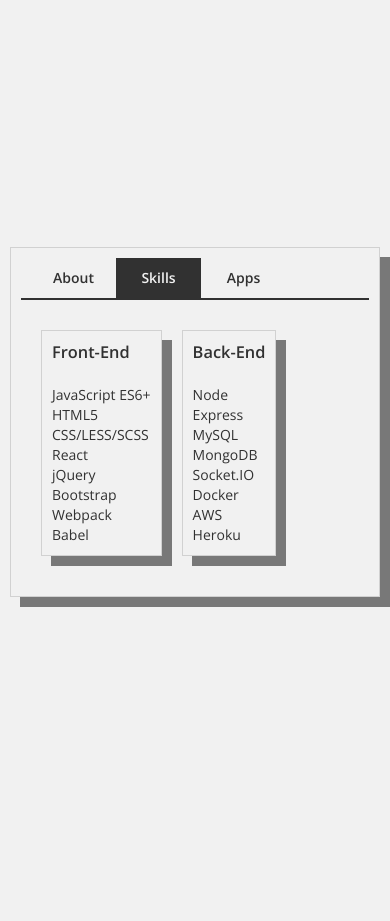
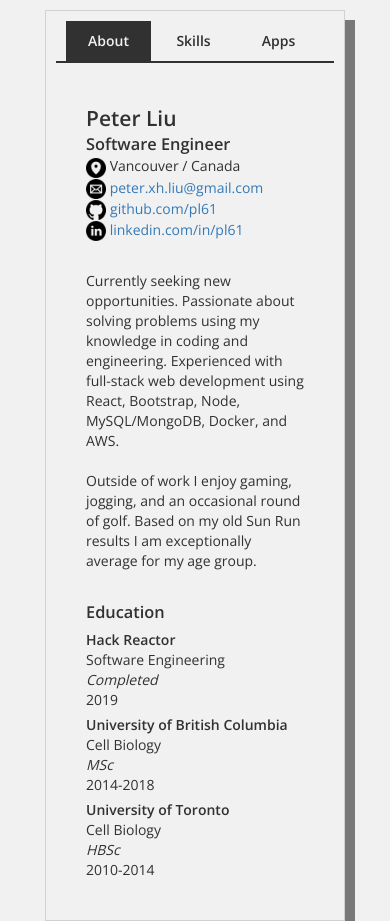
Before and after one commit to pl61/mywebsite, a React app: page / in a window 390 px wide. Before the commit the page ends 844 px from the top, so only its background shows below. Built offline with nearby package versions, Linux system fonts and the light colour scheme.

Commit message:
fixed responsiveness added content for about/skills

```diff
--- a/src/components/App.jsx
+++ b/src/components/App.jsx
@@ -6,14 +6,14 @@
 import Apps from './pages/Apps.jsx';
 
 const App = () => {
-  const [activeItem, setActiveItem] = useState('skills-item');
+  const [activeItem, setActiveItem] = useState('item-about');
 
   const selectContent = (selected) => {
-    if (selected === 'about-item') {
+    if (selected === 'item-about') {
       return <About/>;
-    } else if (selected === 'skills-item') {
+    } else if (selected === 'item-skills') {
       return <Skills/>;
-    } else if (selected === 'apps-item') {
+    } else if (selected === 'item-apps') {
       return <Apps/>;
     }
   }
@@ -32,7 +32,7 @@
   });
 
   return (
-    <div style={{height:'100%'}}>
+    <div>
       <Navbar activeItem={activeItem} setActiveItem={setActiveItem}/>
       {selectContent(activeItem)}
     </div>
--- a/src/components/Navbar.jsx
+++ b/src/components/Navbar.jsx
@@ -2,9 +2,9 @@
 
 const Navbar = ({ activeItem, setActiveItem }) => (
   <div className='nav-bar'>
-    <div id="about-item" className={activeItem === 'about-item' ? ' nav-active' : 'nav-item'} onClick={(e) => setActiveItem(e.target.id)}>About</div>
-    <div id="skills-item" className={activeItem === 'skills-item' ? ' nav-active' : 'nav-item'} onClick={(e) => setActiveItem(e.target.id)}>Skills</div>
-    <div id="apps-item" className={activeItem === 'apps-item' ? ' nav-active' : 'nav-item'} onClick={(e) => setActiveItem(e.target.id)}>Apps</div>
+    <div id="item-about" className={activeItem === 'item-about' ? ' nav-active' : 'nav-item'} onClick={(e) => setActiveItem(e.target.id)}>About</div>
+    <div id="item-skills" className={activeItem === 'item-skills' ? ' nav-active' : 'nav-item'} onClick={(e) => setActiveItem(e.target.id)}>Skills</div>
+    <div id="item-apps" className={activeItem === 'item-apps' ? ' nav-active' : 'nav-item'} onClick={(e) => setActiveItem(e.target.id)}>Apps</div>
   </div>
 );
 
--- a/src/components/pages/About.jsx
+++ b/src/components/pages/About.jsx
@@ -6,20 +6,38 @@
 
 const About = () => {
   return (
-    <div className="content">
-      <div className="feature">
-        <h2>Peter Liu</h2>
-        <h3>Software Engineer</h3>
-        <img src={iconLocation}></img>
-        <img src={iconEmail}></img>
-        <img src={iconGithub}></img>
-        <img src={iconLinkedin}></img>
+    <div className="about">
+      <div className="responsive-640">
+        <div className="feature">
+          <h2>Peter Liu</h2>
+          <h3>Software Engineer</h3>
+          <h4></h4>
+          <div><img src={iconLocation}></img> Vancouver / Canada</div>
+          <div><img src={iconEmail}></img> <a href="mailto:peter.xh.liu@gmail.com">peter.xh.liu@gmail.com</a></div>
+          <div><img src={iconGithub}></img> <a href="github.com/pl61">github.com/pl61</a></div>
+          <div><img src={iconLinkedin}></img> <a href="linkedin.com/in/pl61">linkedin.com/in/pl61</a></div>
+        </div>
+        <div className="feature text-wrap">
+          <p>Currently seeking new opportunities. Passionate about solving problems using my knowledge in coding and engineering. Experienced with full-stack web development using React, Bootstrap, Node, MySQL/MongoDB, Docker, and AWS.</p><br/>
+          <p>Outside of work I enjoy gaming, jogging, and an occasional round of golf. Based on my old Sun Run results I am exceptionally average for my age group.</p>
+        </div>
       </div>
       <div className="feature">
         <h3>Education</h3>
-      </div>
-      <div className="feature">
-        <h3>Experience</h3>
+        <div className="education">
+          <p><strong>Hack Reactor</strong><br/>
+          Software Engineering<br/>
+          <i>Completed</i><br/>
+          2019</p>
+          <p><strong>University of British Columbia</strong><br/>
+          Cell Biology<br/>
+          <i>MSc</i><br/>
+          2014-2018</p>
+          <p><strong>University of Toronto</strong><br/>
+          Cell Biology<br/>
+          <i>HBSc</i><br/>
+          2010-2014</p>
+        </div>
       </div>
     </div>
   );
--- a/src/components/pages/Apps.jsx
+++ b/src/components/pages/Apps.jsx
@@ -2,10 +2,9 @@
 
 const Apps = () => {
   return (
-    <div className="content">
+    <div className="apps">
       <div className="feature">
-        <h3>Laiden</h3>
-        <h5>Vertical Scrolling Shooter</h5>
+        <h3>Coming Soon<sup>TM</sup></h3>
       </div>
     </div>
   );
--- a/src/components/pages/Skills.jsx
+++ b/src/components/pages/Skills.jsx
@@ -2,7 +2,7 @@
 
 const Skills = () => {
   return (
-    <div className="content">
+    <div className="skills">
       <div className="feature">
         <h3>Front-End</h3><br/>
         <ul>
@@ -29,6 +29,19 @@
           <li>Heroku</li>
         </ul>
       </div>
+      <div className="feature">
+        <h3>Other</h3><br/>
+        <ul>
+          <li>Jest</li>
+          <li>Enzyme</li>
+          <li>Mocha</li>
+          <li>Chai</li>
+          <li>Git</li>
+          <li>Travis CI</li>
+          <li>Agile</li>
+          <li>Microservices</li>
+        </ul>
+      </div>
     </div>
   );
 };
--- a/src/styles/style.less
+++ b/src/styles/style.less
@@ -10,11 +10,18 @@
 
 // mixins
 
+.shadow {
+  box-shadow: 1rem 1rem rgba(0,0,0,0.5);
+  border: 1px solid @border;
+}
+
 .transition {
-  -webkit-transition: 0.3s;
-  -moz-transition: 0.3s;
-  -o-transition: 0.3s;
-  transition: 0.3s;
+  @fast: 0.3s;
+
+  -webkit-transition: @fast;
+  -moz-transition:@fast;
+  -o-transition: @fast;
+  transition: @fast;
 }
 
 .nav-item-shared {
@@ -25,6 +32,18 @@
   width: 4.5rem;
   padding: 1rem 2rem;
   box-sizing: content-box;
+}
+
+.content {
+  border-top: 2px solid @text;
+  padding: 2rem 1rem;
+  width: 100%;
+}
+
+.responsive-640 {
+  @media (min-width: 640px) {
+    display: flex;
+  }
 }
 
 // styles
@@ -40,13 +59,13 @@
   display: flex;
 }
 
-h1, h2, h3, h4, h5 {
+h1, h2, h3, h4, h5, p {
   margin: 0;
 }
 
 ul {
-  list-style-type: none;
-  padding: 0;
+  list-style-type: square;
+  padding: 0 0 1rem 2rem;
   margin: 0;
 }
 
@@ -56,33 +75,30 @@
 }
 
 #app {
+  .shadow();
+
   color: @text;
   background-color: @background;
-  border: 1px solid @border;
-  box-shadow: 1rem 1rem rgba(0,0,0,0.5);
   padding: 1rem;
-  margin: 1rem;
-  width: 768px;
+  margin: 1rem auto 2rem auto;
+  width: 300px;
+  height: fit-content;
+  min-height: 480px;
 
-  @media (min-width: 800px) {
-    margin-left: auto;
-    margin-right: auto;
+  @media (min-width: 450px) {
+    width: 420px;
   }
 
-  @media (min-height: 800px) {
-    margin-top: auto;
-    margin-bottom: auto;
+  @media (min-width: 640px) {
+    margin: auto;
+    width: 610px;
   }
 }
 
 .nav-bar {
   font-weight: 600;
-  padding: 0;
+  padding: 0 1rem;
   white-space: nowrap;
-
-  @media (min-width: 375px) {
-    padding: 0 1rem;
-  }
 }
 
 .nav-item {
@@ -104,28 +120,54 @@
   background-color: @text;
 }
 
-.content {
-  .transition();
-
-  border-top: 2px solid @text;
-  padding: 2rem 1rem;
-  display: flex;
-  align-items: center;
-  height: 100%;
-}
-
 .feature {
   .transition();
 
-  border: 1px solid @border;
+  white-space: nowrap;
   opacity: 0;
   padding: 1rem;
-  margin: 1rem;
+  margin: 1rem 1rem 0 1rem;
   width: fit-content;
-  box-shadow: 1rem 1rem rgba(0,0,0,0.5);
+  height: fit-content;
+  min-width: 150px;
   background-color: @feature;
 }
 
 .load {
   opacity: 1;
 }
+
+.about {
+  .content();
+  display: block
+}
+
+.skills {
+  .content();
+  .responsive-640();
+
+  @media (min-width: 450px) {
+    padding-left: 4rem;
+  }
+}
+
+.apps {
+  .content();
+
+  display: inline-block;
+  text-align: center;
+}
+
+.education {
+  .responsive-640();
+
+  p {
+    margin-top: 0.5rem;
+    margin-right: 2rem;
+  }
+}
+
+.text-wrap {
+  max-width: 350px;
+  white-space: normal;
+}
```
